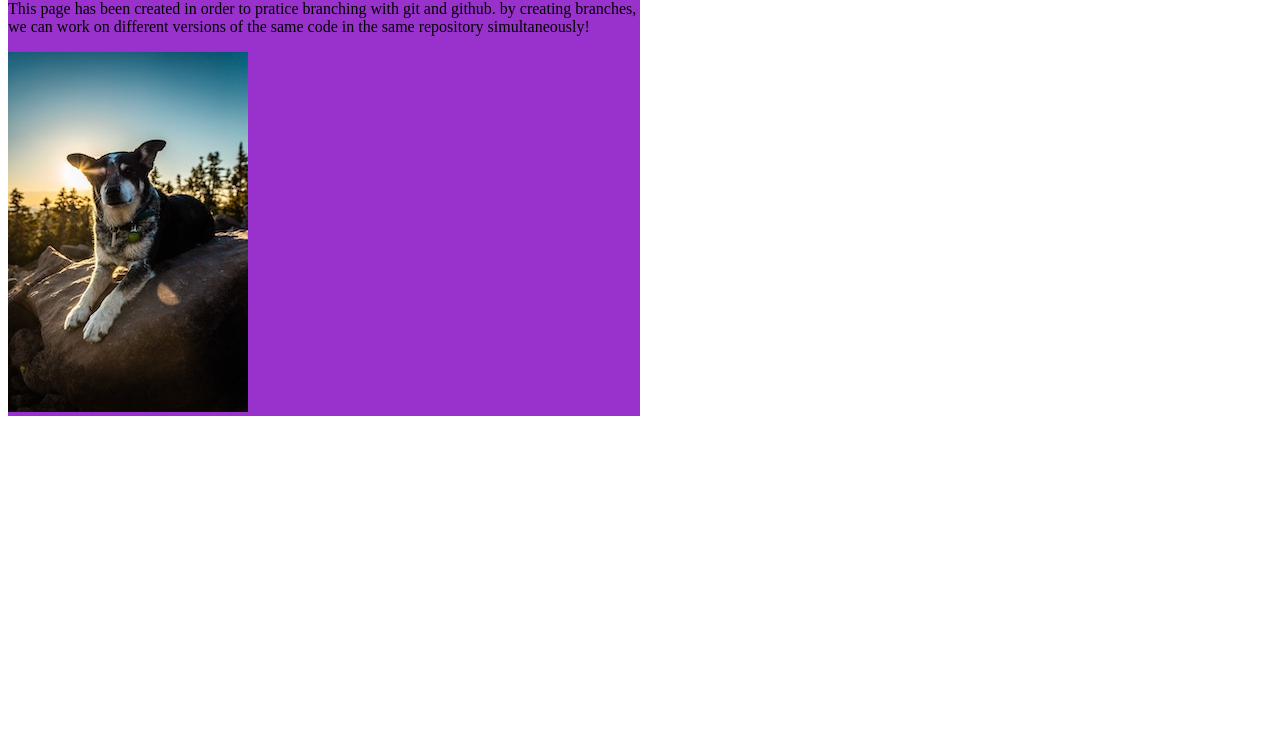
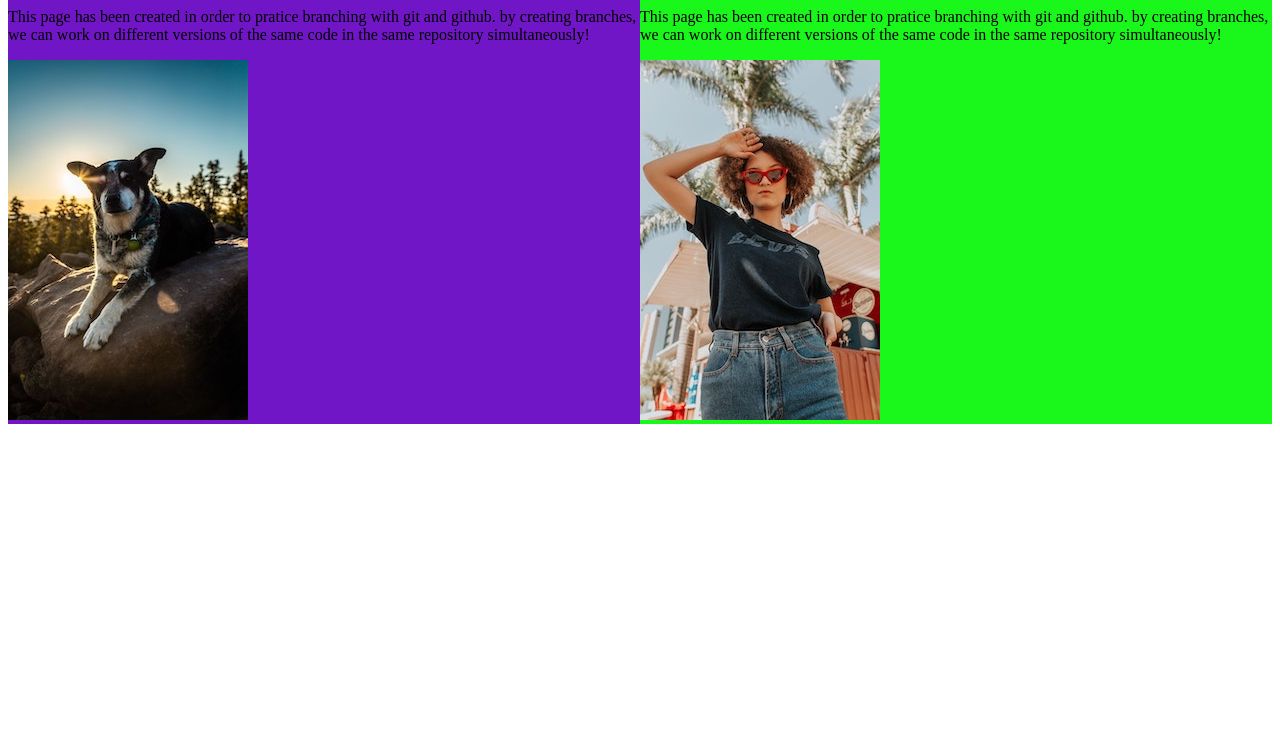
Before and after one commit to Kenduz/branch-exercise, a plain HTML site: page index.html in a window 1280 px wide. Shown: the part 67-800 px from the top of the page. Drawn offline with Linux system fonts and the light colour scheme.

Commit message:
change background colour

```diff
--- a/css/styles.css
+++ b/css/styles.css
@@ -1,4 +1,11 @@
+
 div{
-    background-color: darkorchid;
+    background-color: rgb(113, 22, 199);
     width: 50%;
+    float: left;
 }
+.right{
+    width: 50%;
+    float: right;
+    background-color: rgb(26, 247, 26);
+}
--- a/index.html
+++ b/index.html
@@ -8,14 +8,23 @@
     <link rel="stylesheet" href="css/styles.css">
 </head>
 <body>
-   <div>
+   <div class="left">
     <h2>Branch Exercise</h2>
     <p>This page has been created in order to pratice branching with git and github.
        by creating branches, we can work on different versions of the same code in the
        same repository simultaneously!</p>
        <img src="./img/01.jpg" alt="">
+   </div>
+
+   <div class="right">
+    <h2>Branch Exercise 2</h2>
+    <p>This page has been created in order to pratice branching with git and github.
+       by creating branches, we can work on different versions of the same code in the
+       same repository simultaneously!</p>
+       <img src="./img/02.jpg" alt="">
 
    </div>
 
+
 </body>
 </html>
```
